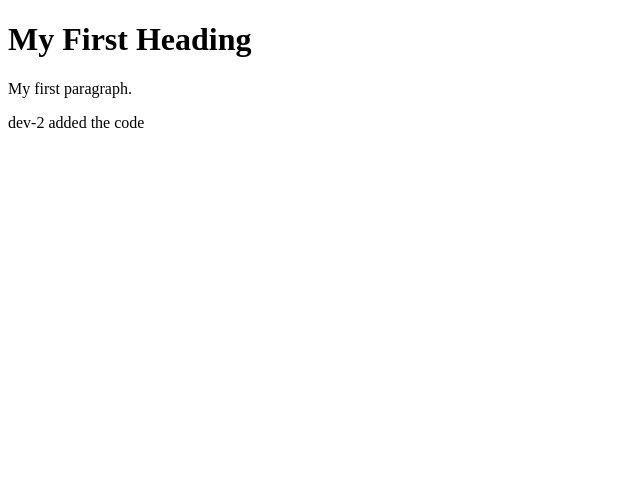
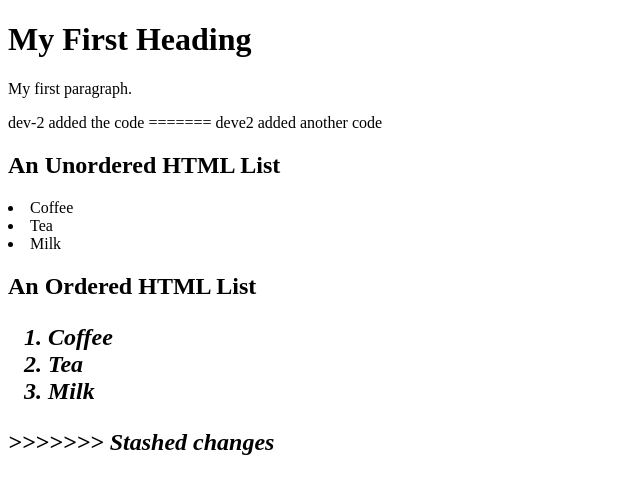
Before and after one commit to saikrishnamanne/MyRepo, a plain HTML site: page index.html in a window 1280 px wide. Shown: the whole page, without its empty margins (0-640 px from the left). Drawn offline with Linux system fonts and the light colour scheme.

Commit message:
data adjusted manuallu

```diff
--- a/index.html
+++ b/index.html
@@ -9,5 +9,25 @@
 </body>
 </html>
 
+dev-2 added the code
 
-dev-2 added the code
+=======
+deve2 added another code
+<html>
+<body>
+
+<h2>An Unordered HTML List</h2>
+
+
+  <li>Coffee</li>
+  <li>Tea</li>
+  <li>Milk</li>
+</ul>
+
+<h2>An Ordered HTML List<i>
+<ol>
+  <li>Coffee</li>
+  <li>Tea</li>
+  <li>Milk</li>
+</ol>
+>>>>>>> Stashed changes
```
